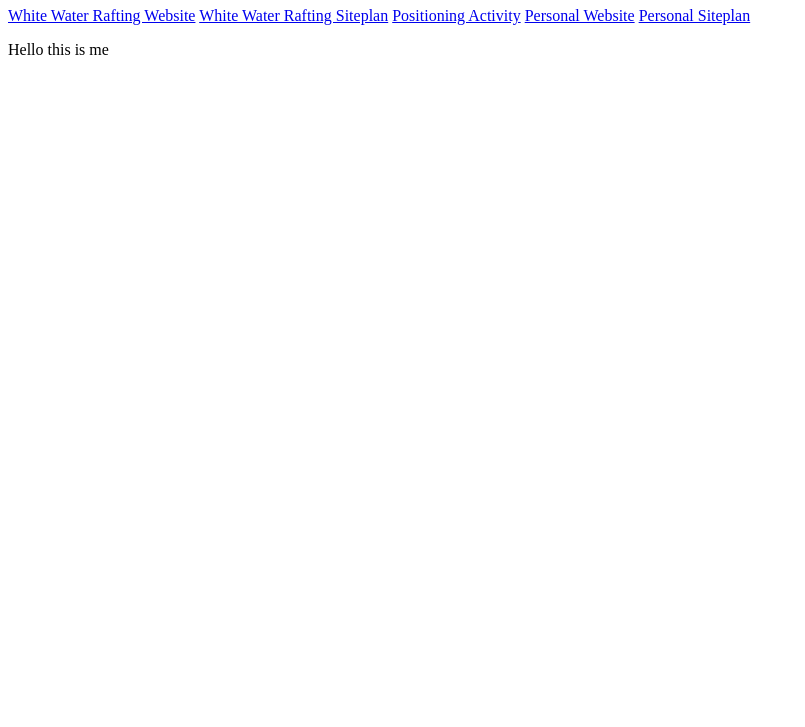
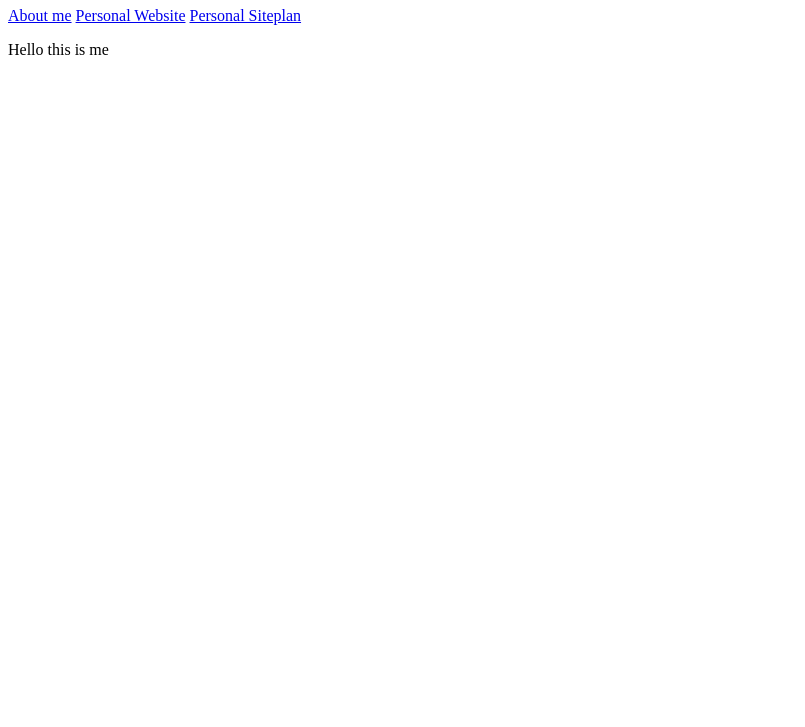
Before and after one commit to gabrielgod27/Webdesign, a plain HTML site: page index.html in a window 1280 px wide. Shown: the part 73-800 px from the top of the page, without its empty margins (0-805 px from the left). Drawn offline with Linux system fonts and the light colour scheme.

Commit message:
changes links

```diff
--- a/index.html
+++ b/index.html
@@ -8,9 +8,7 @@
 <body>
     <h1>Welcome to WDD130 Web Projects</h1>
 <nav>
-    <a href="Project1/index.html">White Water Rafting Website</a>
-    <a href="wwr/site-plan-rafting.html">White Water Rafting Siteplan</a>
-    <a href="positioning.html">Positioning Activity</a>
+    <a href="Project1/index.html">About me</a>
     <a href="#">Personal Website</a>
     <a href="#">Personal Siteplan</a>
 </nav>
```
